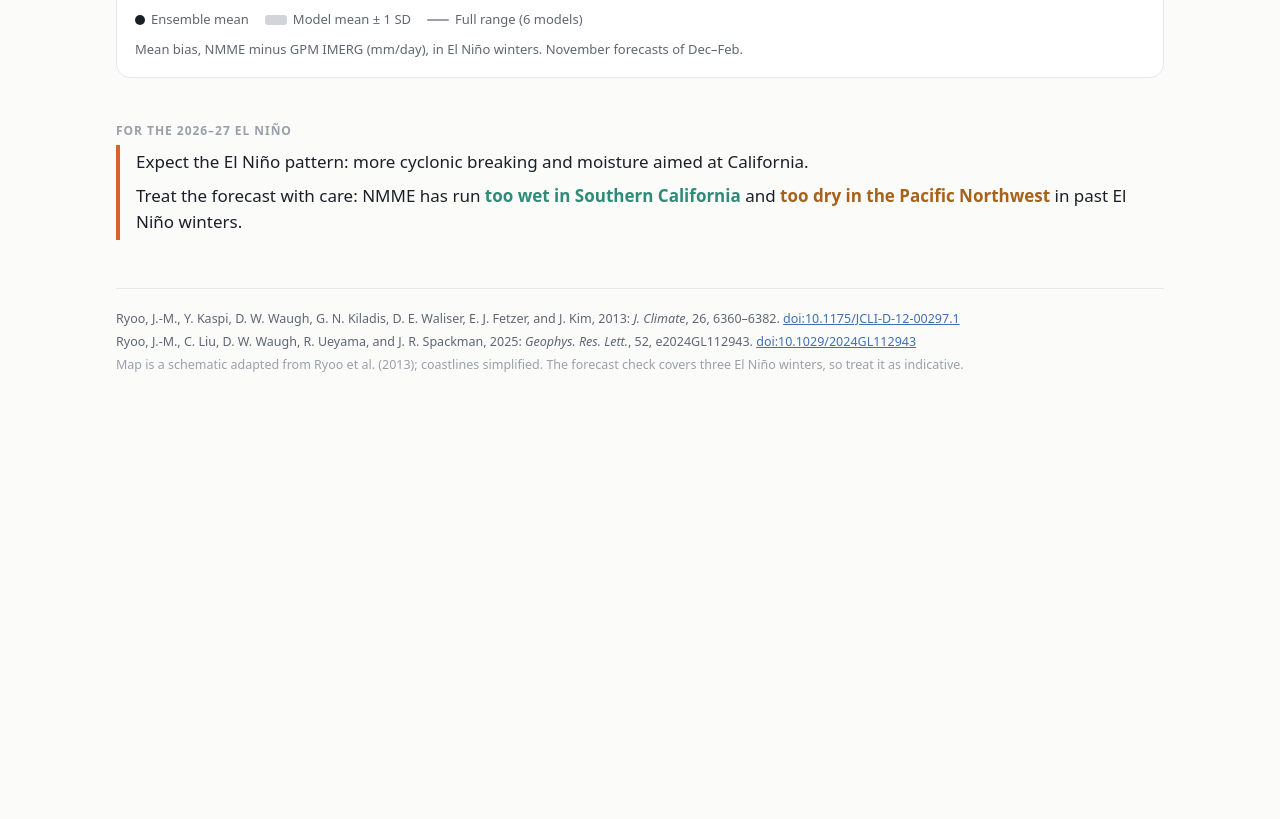
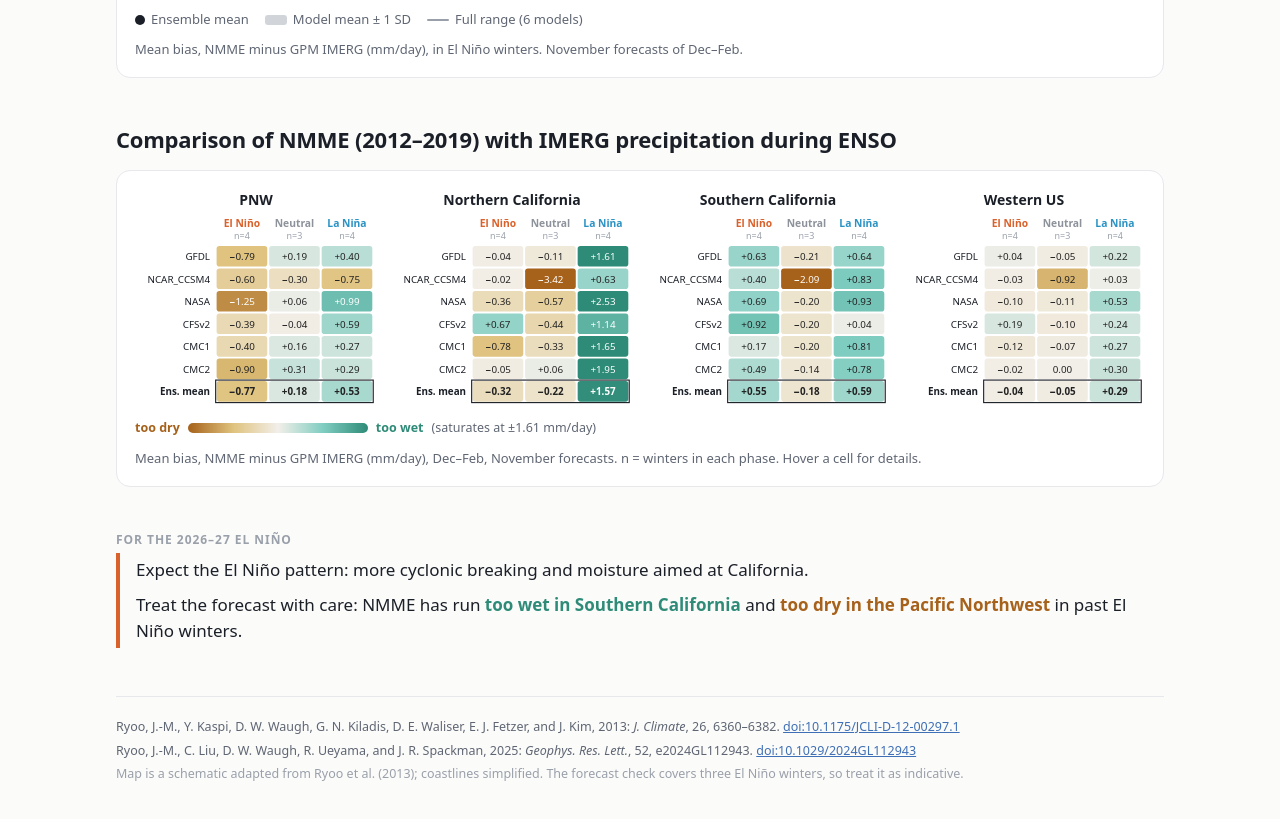
Before and after one commit to jmryoo/water, a plain HTML site: page seasonal_outlook/enso_rwb_simple_range.html in a window 1280 px wide. Shown: the part 1856-2675 px from the top of the page. Before the commit the page ends 2291 px from the top, so only its background shows below. Drawn offline with Linux system fonts and the light colour scheme.

Commit message:
update enso_rwb_simple_range.html

```diff
--- a/seasonal_outlook/enso_rwb_simple_range.html
+++ b/seasonal_outlook/enso_rwb_simple_range.html
@@ -117,6 +117,12 @@ footer{margin-top:48px;padding-top:16px;border-top:1px solid var(--line);font-si
 footer p{margin:4px 0}
 footer a{color:var(--jet)}
 .theme{position:fixed;top:12px;right:12px;border:1px solid var(--line);background:var(--card);color:var(--muted);border-radius:8px;padding:5px 9px;font:inherit;font-size:12px;cursor:pointer}
+.hm{display:grid;grid-template-columns:repeat(4,minmax(0,1fr));gap:14px}
+@media (max-width:900px){.hm{grid-template-columns:repeat(2,minmax(0,1fr))}}
+@media (max-width:520px){.hm{grid-template-columns:1fr}}
+.hm h4{font-size:14px;margin:0 0 4px;text-align:center}
+.scale{display:flex;align-items:center;gap:8px;font-size:12.5px;color:var(--muted);margin-top:12px;flex-wrap:wrap}
+.scale .grad{width:180px;height:10px;border-radius:5px;background:linear-gradient(90deg,#a6611a,#dfc27d,#f2efe9,#80cdc1,#2e8b77)}
 </style>
 </head>
 <body>
@@ -190,6 +196,15 @@ footer a{color:var(--jet)}
         <span><i style="background:var(--faint);height:2px;width:22px"></i>Full range (6 models)</span>
       </div>
       <div class="note">Mean bias, NMME minus GPM IMERG (mm/day), in El Niño winters. November forecasts of Dec–Feb.</div>
+    </div>
+  </section>
+
+  <section>
+    <h2>Comparison of NMME (2012–2019) with IMERG precipitation during ENSO</h2>
+    <div class="card">
+      <div class="hm" id="hm"></div>
+      <div class="scale"><span style="color:var(--dry);font-weight:600">too dry</span><span class="grad"></span><span style="color:var(--wet);font-weight:600">too wet</span><span id="scaleMax"></span></div>
+      <div class="note">Mean bias, NMME minus GPM IMERG (mm/day), Dec–Feb, November forecasts. n = winters in each phase. Hover a cell for details.</div>
     </div>
   </section>
 
@@ -360,6 +375,37 @@ document.getElementById('rpRows').innerHTML=NMB.map(([name,ens,ms])=>{
       <div class="ens" style="left:${pc(ens)}%;background:${col}"></div></div>
     <div class="rval"><b style="color:${col}">${sgn(ens)}</b><span>${sgn(lo)} to ${sgn(hi)}</span></div></div>`;}).join('');
 document.querySelectorAll('#rpRows .rplot').forEach(n=>hot(n,n.dataset.tip));
+
+/* ---------- NMME bias by ENSO phase, per model (mm/day): [El Niño, Neutral, La Niña] ---------- */
+const HM_REG=['PNW','Northern California','Southern California','Western US'];
+const HM_MOD=['GFDL','NCAR_CCSM4','NASA','CFSv2','CMC1','CMC2','ENSMEAN'];
+const HM_PH=[['El Niño','var(--warm)',4],['Neutral','var(--neutral)',3],['La Niña','var(--cold)',4]];
+const HM={
+ 'Northern California':{GFDL:[-0.04,-0.11,1.61],NCAR_CCSM4:[-0.02,-3.42,0.63],NASA:[-0.36,-0.57,2.53],CFSv2:[0.67,-0.44,1.14],CMC1:[-0.78,-0.33,1.65],CMC2:[-0.05,0.06,1.95],ENSMEAN:[-0.32,-0.22,1.57]},
+ 'Southern California':{GFDL:[0.63,-0.21,0.64],NCAR_CCSM4:[0.40,-2.09,0.83],NASA:[0.69,-0.20,0.93],CFSv2:[0.92,-0.20,0.04],CMC1:[0.17,-0.20,0.81],CMC2:[0.49,-0.14,0.78],ENSMEAN:[0.55,-0.18,0.59]},
+ 'PNW':{GFDL:[-0.79,0.19,0.40],NCAR_CCSM4:[-0.60,-0.30,-0.75],NASA:[-1.25,0.06,0.99],CFSv2:[-0.39,-0.04,0.59],CMC1:[-0.40,0.16,0.27],CMC2:[-0.90,0.31,0.29],ENSMEAN:[-0.77,0.18,0.53]},
+ 'Western US':{GFDL:[0.04,-0.05,0.22],NCAR_CCSM4:[-0.03,-0.92,0.03],NASA:[-0.10,-0.11,0.53],CFSv2:[0.19,-0.10,0.24],CMC1:[-0.12,-0.07,0.27],CMC2:[-0.02,-0.00,0.30],ENSMEAN:[-0.04,-0.05,0.29]}};
+function divColor(v,m){const t=Math.max(-1,Math.min(1,v/m));
+  const st=[[-1,[166,97,26]],[-0.5,[223,194,125]],[0,[242,239,233]],[0.5,[128,205,193]],[1,[46,139,119]]];
+  for(let i=0;i<st.length-1;i++){const [a,ca]=st[i],[b,cb]=st[i+1];if(t<=b){const u=(t-a)/(b-a);return `rgb(${ca.map((c,k)=>Math.round(c+(cb[k]-c)*u)).join(',')})`;}}}
+(function drawHeat(){const box=document.getElementById('hm');
+  const all=[];HM_REG.forEach(r=>HM_MOD.forEach(m=>HM[r][m].forEach(v=>all.push(Math.abs(v)))));all.sort((a,b)=>a-b);
+  const mx=all[Math.floor(0.95*(all.length-1))];
+  document.getElementById('scaleMax').textContent=`(saturates at ±${mx.toFixed(2)} mm/day)`;
+  const f=v=>(v>0?'+':v<0?'−':'')+Math.abs(v).toFixed(2);
+  HM_REG.forEach(r=>{const wrap=document.createElement('div');wrap.innerHTML=`<h4>${r}</h4>`;
+    const L=86,CW=56,RH=24,T=32,Wd=L+3*CW+4,Hd=T+HM_MOD.length*RH+4;
+    const sv=el('svg',{viewBox:`0 0 ${Wd} ${Hd}`},wrap);
+    HM_PH.forEach(([p,c,n],j)=>{const t=el('text',{x:L+j*CW+CW/2,y:13,'text-anchor':'middle',style:`font-size:11px;font-weight:700;fill:${c}`},sv);t.textContent=p;
+      const t2=el('text',{x:L+j*CW+CW/2,y:26,'text-anchor':'middle',style:'font-size:9.5px;fill:var(--faint)'},sv);t2.textContent=`n=${n}`;});
+    HM_MOD.forEach((m,i)=>{const y=T+i*RH,ens=m==='ENSMEAN';
+      const t=el('text',{x:L-6,y:y+RH/2+4,'text-anchor':'end',style:`font-size:10.5px;fill:var(--fg);font-weight:${ens?800:400}`},sv);t.textContent=ens?'Ens. mean':m;
+      HM_PH.forEach(([p],j)=>{const v=HM[r][m][j],x=L+j*CW,g=el('g',{},sv);
+        el('rect',{x:x+1,y:y+1,width:CW-2,height:RH-2,rx:3,style:`fill:${divColor(v,mx)}`},g);
+        const tt=el('text',{x:x+CW/2,y:y+RH/2+4,'text-anchor':'middle',style:`font-size:10.5px;font-weight:${ens?800:500};fill:${Math.abs(v)/mx>0.6?'#fff':'#222'}`},g);tt.textContent=f(v);
+        hot(g,`${r} · ${ens?'Ensemble mean':m} · ${p}: ${f(v)} mm/day (${v>0?'too wet':v<0?'too dry':'no bias'})`);});
+      if(ens)el('rect',{x:L,y:y,width:3*CW,height:RH,style:'fill:none;stroke:var(--fg);stroke-width:1.2','pointer-events':'none'},sv);});
+    box.appendChild(wrap);});})();
 })();
 </script>
 </body>
```
